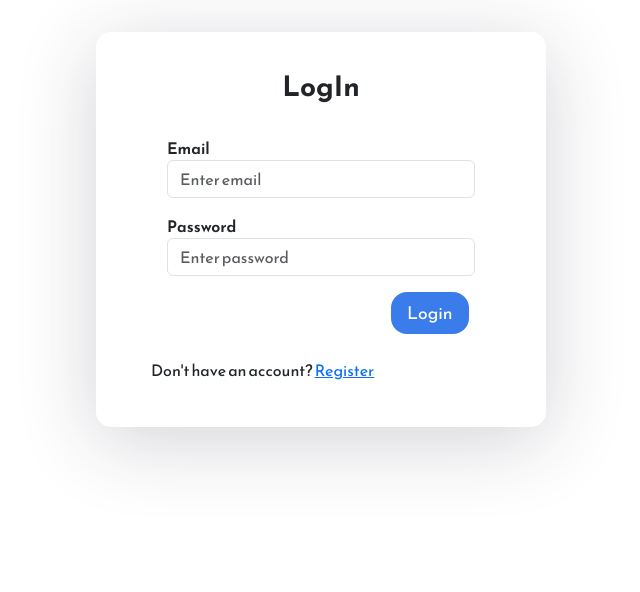
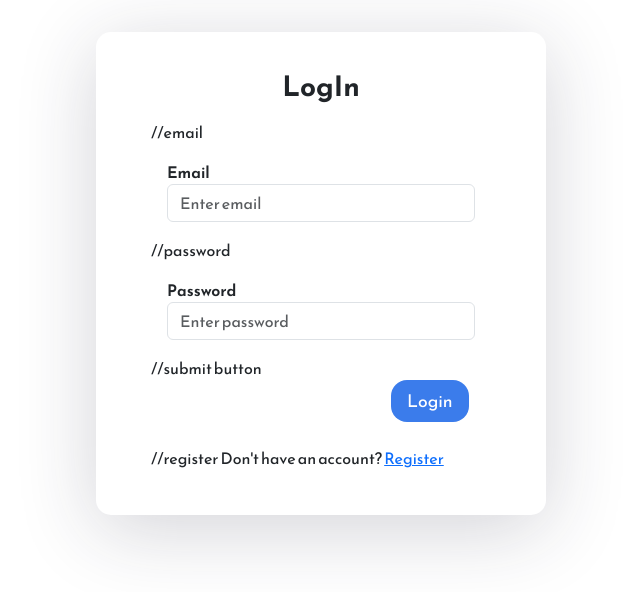
Before and after one commit to Kelompok-2-Final-Project-Vocasia/SISCADAYA, a React (Create React App) app: page /login in a window 1280 px wide. Shown: the top 592 px of the page, without its empty margins (319-959 px from the left). Built offline with nearby package versions, Linux system fonts and the light colour scheme.

Commit message:
Update Login.js

```diff
--- a/src/Components/User/Login.js
+++ b/src/Components/User/Login.js
@@ -12,27 +12,39 @@ function Login() {
 
   const [home, setHome] = useState(true);
   const handleLogin = async (event) => {
-      event.preventDefault()
-      const data = await axios.post("http://localhost:4000/login", user)
+    event.preventDefault();
+    try {
+      //fetch to database
+      const data = await axios.post("http://localhost:4000/login", user);
       console.log(data);
       console.log(user);
-      localStorage.setItem("token", data.data.token)
-      localStorage.setItem("user", data.data.email)
-      localStorage.setItem("isAdmin", data.data.isAdmin)
+      localStorage.setItem("token", data.data.token);
+      localStorage.setItem("user", data.data.email);
+      localStorage.setItem("isAdmin", data.data.isAdmin);
       if (data.data.isAdmin == 1) {
-          navigate("/admin/cagar-budaya")
-      }else{
-        navigate("/cagar-budaya")
+        navigate("/admin/cagar-budaya");
+      } else {
+        navigate("/cagar-budaya");
       }
-      localStorage.setItem("userId", data.data.user)
-      setUser({ email: "", password: "" })
-  }
+      localStorage.setItem("userId", data.data.user);
+      setUser({ email: "", password: "" });
+    } catch (error) {
+      // Tangani kesalahan saat login gagal
+      swal({
+        title: "Gagal!",
+        text: "Email atau password salah. Silakan coba lagi.",
+        icon: "error",
+        button: "Ok",
+      });
+      console.error("Login error:", error);
+    }
+  };
   return (
     <div>
       {home ? (
         <form onSubmit={handleLogin}>
           <h3>LogIn</h3>
-
+//email
           <div className="form-group">
             <label>Email</label>
             <input
@@ -45,7 +57,7 @@ function Login() {
               onChange={(e) => setUser({ ...user, email: e.target.value })}
             />
           </div>
-
+//password
           <div className="form-group">
             <label>Password</label>
             <input
@@ -58,14 +70,13 @@ function Login() {
               onChange={(e) => setUser({...user,password:e.target.value})}
             />
           </div>
-
+//submit button
           <button type="submit" className="buton mb-4">
             Login
           </button>
+//register
           Don't have an account? <a href="/register" className="mt-5">Register</a>
-
         </form>
-
       ) : (
         <Home />
       )}
```
